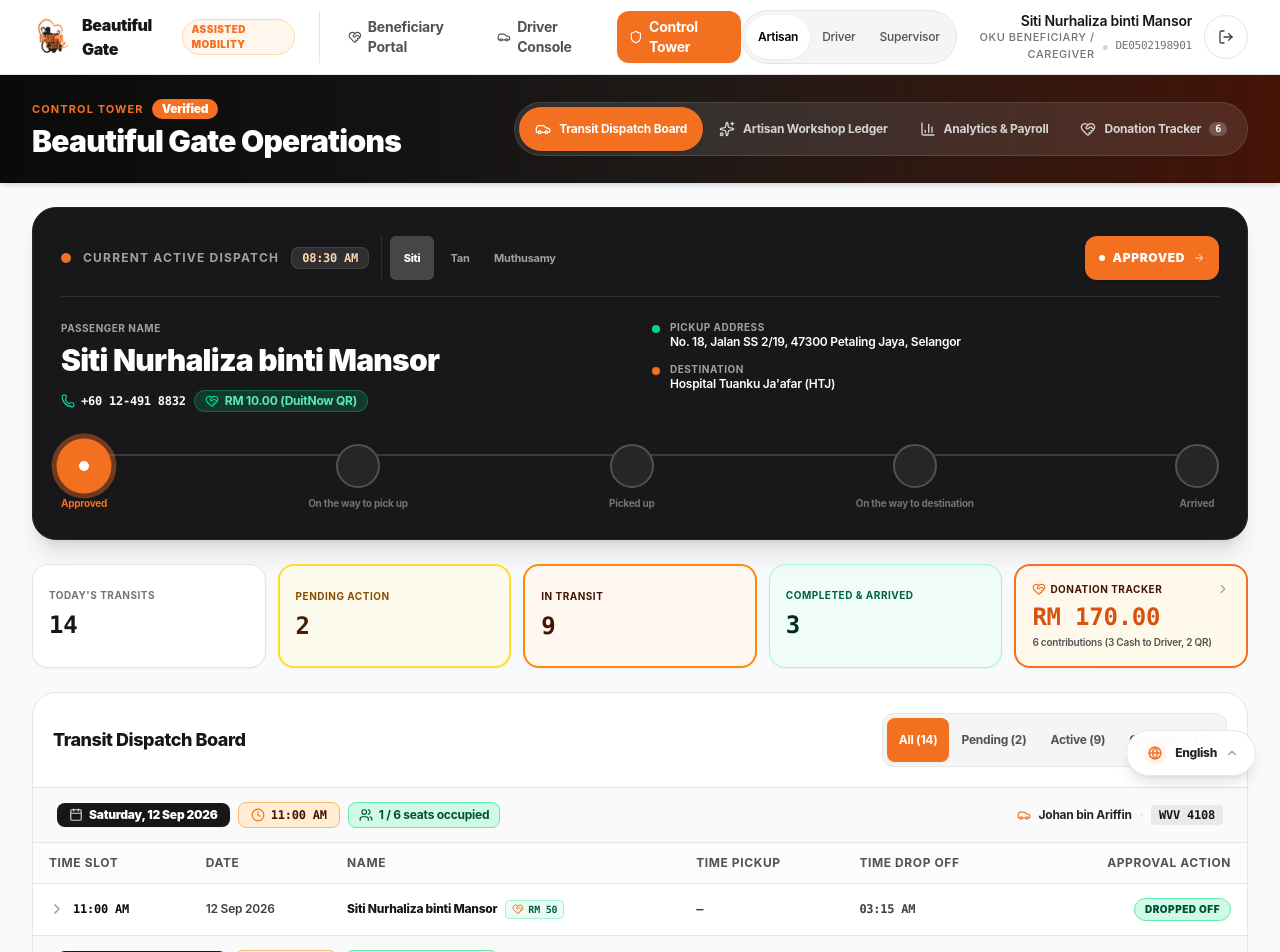
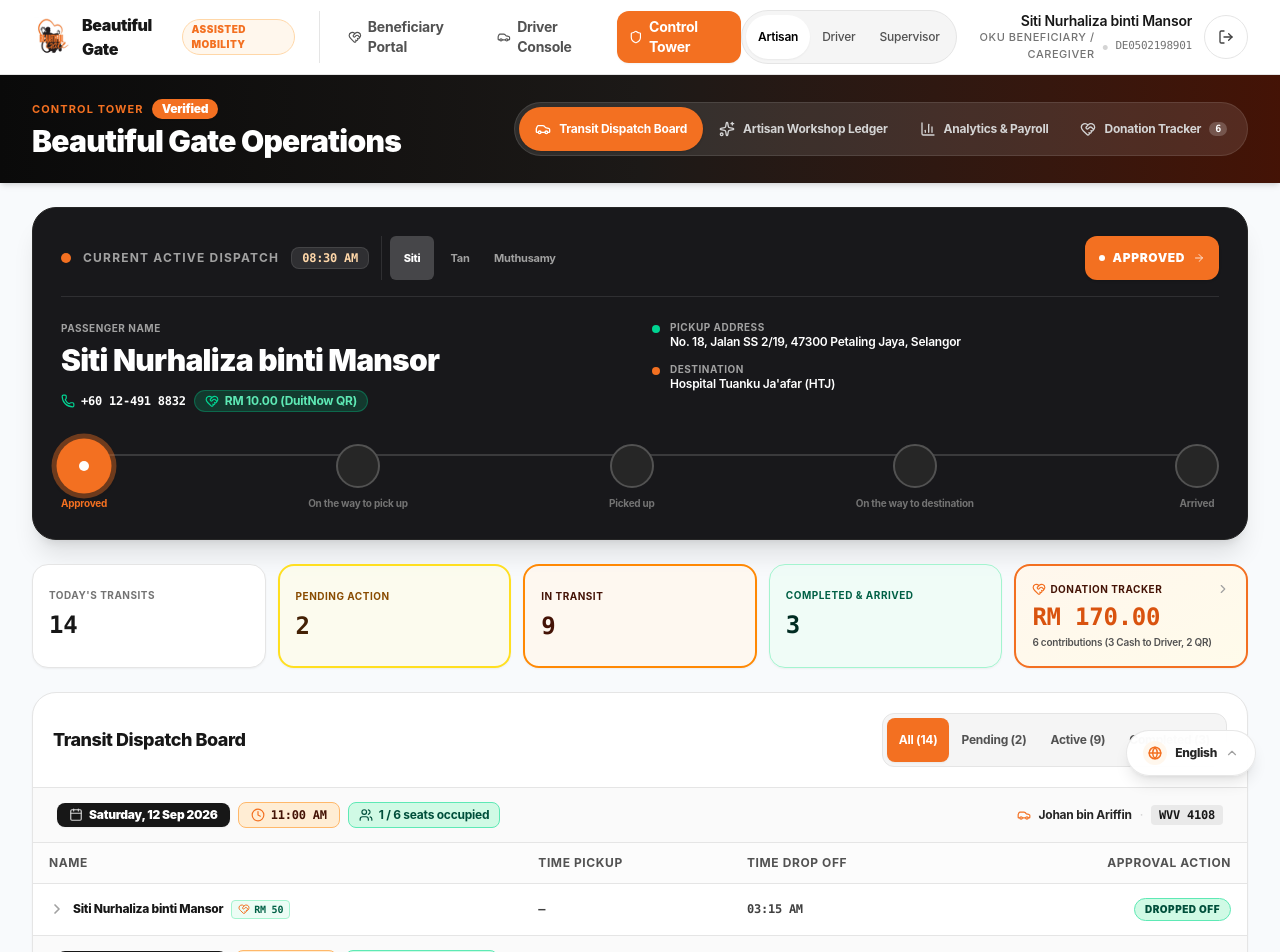
Before and after one commit to norman-AI-2025/BeautifulGate, a Next.js app: page /admin in a window 1280 px wide. Shown: the top 952 px of the page. Built offline with nearby package versions, Linux system fonts and the light colour scheme.

Commit message:
fix(admin): remove redundant timeslot and date columns from transit dispatch board table

```diff
--- a/src/app/admin/page.tsx
+++ b/src/app/admin/page.tsx
@@ -925,8 +925,6 @@ export default function AdminPage() {
                           <table className="w-full text-left text-xs">
                             <thead className="bg-neutral-50/60 border-b border-neutral-200 text-neutral-600 uppercase tracking-wider font-bold">
                               <tr>
-                                <th className="py-3 px-4">{t('admin.timeSlot', 'Time Slot')}</th>
-                                <th className="py-3 px-4">{t('admin.date', 'Date')}</th>
                                 <th className="py-3 px-4">{t('admin.name', 'Name')}</th>
                                 <th className="py-3 px-4">{t('admin.timePickup', 'Time Pickup')}</th>
                                 <th className="py-3 px-4">{t('admin.timeDropOff', 'Time Drop Off')}</th>
@@ -939,7 +937,6 @@ export default function AdminPage() {
                                 const isExpanded = expandedBookingId === b.id;
                                 const timePickup = formatTimestampTime(b.timestamps.picked_up);
                                 const timeDropOff = formatTimestampTime(b.timestamps.dropped_off);
-                                const formattedDate = formatBookingDate(b.date);
 
                                 return (
                                   <React.Fragment key={b.id}>
@@ -951,26 +948,14 @@ export default function AdminPage() {
                                           : 'hover:bg-neutral-50/80'
                                       }`}
                                     >
-                                      {/* 1. Time Slot */}
-                                      <td className="py-3.5 px-4 font-mono font-bold text-neutral-950 whitespace-nowrap">
+                                      {/* 1. Name */}
+                                      <td className="py-3.5 px-4 whitespace-nowrap">
                                         <div className="flex items-center gap-2">
                                           {isExpanded ? (
                                             <ChevronDown className="h-4 w-4 text-[#F37021] shrink-0 stroke-[2.5]" />
                                           ) : (
                                             <ChevronRight className="h-4 w-4 text-neutral-400 shrink-0 stroke-[2.5]" />
                                           )}
-                                          <span>{b.appointment_time}</span>
-                                        </div>
-                                      </td>
-
-                                      {/* 2. Date */}
-                                      <td className="py-3.5 px-4 font-semibold text-neutral-700 whitespace-nowrap">
-                                        {formattedDate}
-                                      </td>
-
-                                      {/* 3. Name */}
-                                      <td className="py-3.5 px-4 whitespace-nowrap">
-                                        <div className="flex items-center gap-2">
                                           <span className="font-extrabold text-neutral-900">{b.passenger_name}</span>
                                           {b.donation && (
                                             <span
@@ -988,17 +973,17 @@ export default function AdminPage() {
                                         </div>
                                       </td>
 
-                                      {/* 4. Time Pickup */}
+                                      {/* 2. Time Pickup */}
                                       <td className="py-3.5 px-4 font-mono font-semibold text-neutral-700 whitespace-nowrap">
                                         {timePickup}
                                       </td>
 
-                                      {/* 5. Time Drop Off */}
+                                      {/* 3. Time Drop Off */}
                                       <td className="py-3.5 px-4 font-mono font-semibold text-neutral-700 whitespace-nowrap">
                                         {timeDropOff}
                                       </td>
 
-                                      {/* 6. Approval Action */}
+                                      {/* 4. Approval Action */}
                                       <td className="py-3.5 px-4 text-right whitespace-nowrap" onClick={(e) => e.stopPropagation()}>
                                         {isPending ? (
                                           <div className="flex items-center justify-end gap-1.5">
@@ -1038,7 +1023,7 @@ export default function AdminPage() {
                                     {/* EXPANDED RECORD DETAILS */}
                                     {isExpanded && (
                                       <tr className="bg-neutral-50/80">
-                                        <td colSpan={6} className="p-4 sm:p-5 border-t border-neutral-200">
+                                        <td colSpan={4} className="p-4 sm:p-5 border-t border-neutral-200">
                                           <div className="rounded-2xl border border-neutral-200 bg-white p-4 space-y-4 shadow-xs">
                                             <div className="flex items-center justify-between pb-2.5 border-b border-neutral-100">
                                               <span className="text-xs font-black uppercase tracking-wider text-neutral-900">
```
